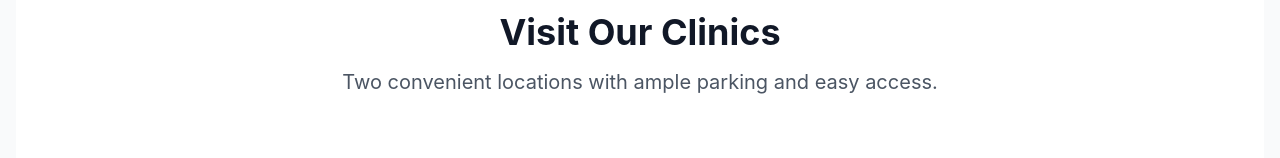
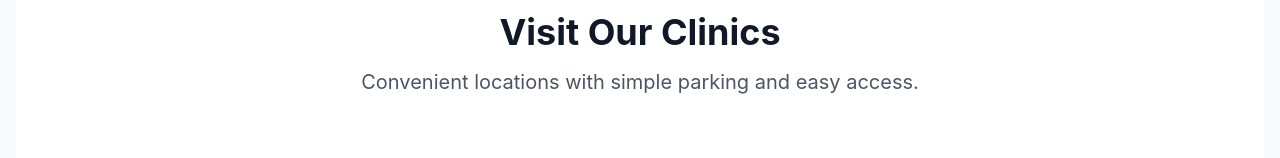
Before and after one commit to mikhailjanus/solina-dental-service-frontend, a React (Create React App) app: page / in a window 1280 px wide. Shown: the part 1868-2026 px from the top of the page. Built offline with nearby package versions, Linux system fonts and the light colour scheme; no server answers.

Commit message:
Just Change some Text

```diff
--- a/src/pages/Home.tsx
+++ b/src/pages/Home.tsx
@@ -211,7 +211,7 @@ const Home = () => {
             <p className="text-blue-600 font-semibold mb-2 uppercase tracking-wider">Our Locations</p>
             <h2 className="text-4xl font-bold text-gray-900 mb-4">Visit Our Clinics</h2>
             <p className="text-xl text-gray-600 max-w-2xl mx-auto">
-              Two convenient locations with ample parking and easy access.
+              Convenient locations with simple parking and easy access.
             </p>
           </div>
 
```
